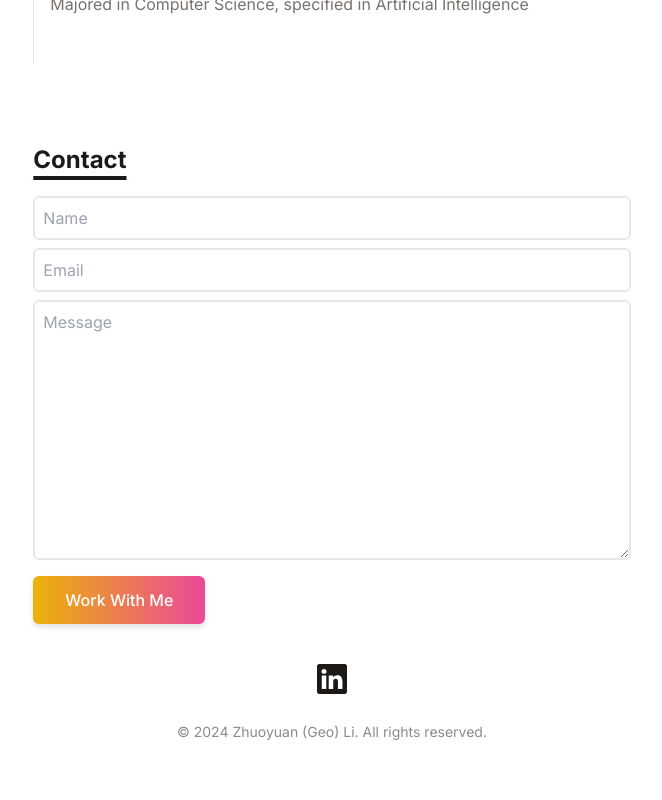
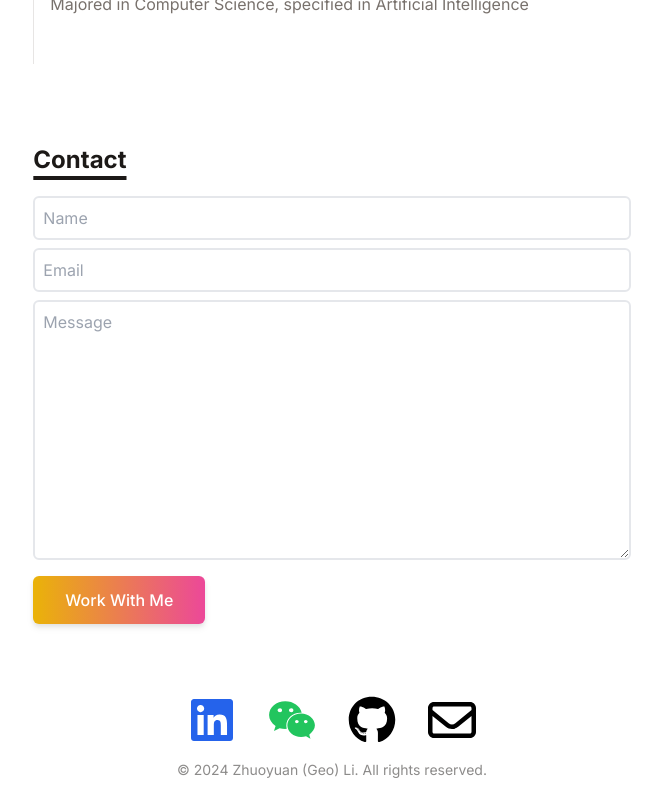
Before and after one commit to Geo-Li/Geo-Portfolio, a React (Vite) app: page / in a window 1280 px wide. Shown: the part 2246-3046 px from the top of the page, without its empty margins (308-970 px from the left). Before the commit the page ends 3008 px from the top, so only its background shows below. Built offline with nearby package versions, Linux system fonts and the light colour scheme.

Commit message:
Added more icons to reach me

```diff
--- a/src/components/Footer.jsx
+++ b/src/components/Footer.jsx
@@ -1,33 +1,221 @@
+import { useState } from "react";
 import React from "react";
 
 const Footer = () => {
+  const wechat = "ZhuoyuanGeoLi";
+  const UCIemail = "zhuoyul4@uci.edu";
+  const NUemail = "ZhuoyuanLi2025@u.northwestern.edu";
+  const personalEmail = "KyriePrise@gmail.com";
+
+  const [displayWechat, setDisplayWechat] = useState(false);
+  const [displayEmail, setDisplayEmail] = useState(false);
+  const [copied, setCopied] = useState(false);
+
+  function showWechatAlert() {
+    setDisplayWechat(true);
+  }
+
+  function closeWechatAlert() {
+    setDisplayWechat(false);
+  }
+
+  function showEmailAlert() {
+    setDisplayEmail(true);
+  }
+
+  function closeEmailAlert() {
+    setDisplayEmail(false);
+  }
+
+  function copyToClipboard(text) {
+    navigator.clipboard
+      .writeText(text)
+      .then(() => {
+        // Handle successful copying
+        setCopied(true);
+        setTimeout(() => {
+          setCopied(false);
+        }, 2000); // Set copied to false after 2 seconds
+      })
+      .catch((err) => console.error("Could not copy text: ", err));
+  }
+
   return (
     <div className="flex flex-col items-center justify-center">
-      <div className="flex items-center justify-center">
+      <div className="flex items-center gap-4 md:gap-8 pt-8 pb-2">
         <a
           href="https://www.linkedin.com/in/geo-li/"
-          // className="bg-stone-400 p-2 font-semibold text-white inline-flex items-center space-x-2 rounded-full">
+          className="text-blue-600"
+          target="_blank"
         >
           <svg
             xmlns="http://www.w3.org/2000/svg"
-            width="30"
-            height="30"
-            fill="currentColor"
-            className="bi bi-linkedin"
-            viewBox="0 0 16 16"
+            viewBox="0 0 448 512"
+            className="w-12 h-12 fill-current"
           >
-            <path d="M0 1.146C0 .513.526 0 1.175 0h13.65C15.474 0 16 .513 16 1.146v13.708c0 .633-.526 1.146-1.175 1.146H1.175C.526 16 0 15.487 0 14.854zm4.943 12.248V6.169H2.542v7.225zm-1.2-8.212c.837 0 1.358-.554 1.358-1.248-.015-.709-.52-1.248-1.342-1.248S2.4 3.226 2.4 3.934c0 .694.521 1.248 1.327 1.248zm4.908 8.212V9.359c0-.216.016-.432.08-.586.173-.431.568-.878 1.232-.878.869 0 1.216.662 1.216 1.634v3.865h2.401V9.25c0-2.22-1.184-3.252-2.764-3.252-1.274 0-1.845.7-2.165 1.193v.025h-.016l.016-.025V6.169h-2.4c.03.678 0 7.225 0 7.225z" />
+            <path d="M416 32H31.9C14.3 32 0 46.5 0 64.3v383.4C0 465.5 14.3 480 31.9 480H416c17.6 0 32-14.5 32-32.3V64.3c0-17.8-14.4-32.3-32-32.3zM135.4 416H69V202.2h66.5V416zm-33.2-243c-21.3 0-38.5-17.3-38.5-38.5S80.9 96 102.2 96c21.2 0 38.5 17.3 38.5 38.5 0 21.3-17.2 38.5-38.5 38.5zm282.1 243h-66.4V312c0-24.8-.5-56.7-34.5-56.7-34.6 0-39.9 27-39.9 54.9V416h-66.4V202.2h63.7v29.2h.9c8.9-16.8 30.6-34.5 62.9-34.5 67.2 0 79.7 44.3 79.7 101.9V416z" />
           </svg>
-          <div class="absolute hidden hover:block w-48 p-4 bg-white shadow-lg rounded-lg text-gray-800 left-0 top-full mt-2 z-10">
-            LinkedIn
+        </a>
+        <button onClick={showWechatAlert} className="text-green-500">
+          <svg
+            xmlns="http://www.w3.org/2000/svg"
+            viewBox="0 0 576 512"
+            className="w-12 h-12 fill-current"
+          >
+            <path d="M385.2 167.6c6.4 0 12.6 .3 18.8 1.1C387.4 90.3 303.3 32 207.7 32 100.5 32 13 104.8 13 197.4c0 53.4 29.3 97.5 77.9 131.6l-19.3 58.6 68-34.1c24.4 4.8 43.8 9.7 68.2 9.7 6.2 0 12.1-.3 18.3-.8-4-12.9-6.2-26.6-6.2-40.8-.1-84.9 72.9-154 165.3-154zm-104.5-52.9c14.5 0 24.2 9.7 24.2 24.4 0 14.5-9.7 24.2-24.2 24.2-14.8 0-29.3-9.7-29.3-24.2 .1-14.7 14.6-24.4 29.3-24.4zm-136.4 48.6c-14.5 0-29.3-9.7-29.3-24.2 0-14.8 14.8-24.4 29.3-24.4 14.8 0 24.4 9.7 24.4 24.4 0 14.6-9.6 24.2-24.4 24.2zM563 319.4c0-77.9-77.9-141.3-165.4-141.3-92.7 0-165.4 63.4-165.4 141.3S305 460.7 397.6 460.7c19.3 0 38.9-5.1 58.6-9.9l53.4 29.3-14.8-48.6C534 402.1 563 363.2 563 319.4zm-219.1-24.5c-9.7 0-19.3-9.7-19.3-19.6 0-9.7 9.7-19.3 19.3-19.3 14.8 0 24.4 9.7 24.4 19.3 0 10-9.7 19.6-24.4 19.6zm107.1 0c-9.7 0-19.3-9.7-19.3-19.6 0-9.7 9.7-19.3 19.3-19.3 14.5 0 24.4 9.7 24.4 19.3 .1 10-9.9 19.6-24.4 19.6z" />
+          </svg>
+        </button>
+        {displayWechat && (
+          <div
+            className="fixed top-1/2 left-1/2 p-8 transform
+                 -translate-x-1/2 -translate-y-1/2 z-50
+                 border text-green-800 rounded-lg bg-green-50
+                 dark:bg-gray-600 dark:text-green-400
+                 border-green-500 dark:border-green-800"
+            role="alert"
+          >
+            <div className="flex justify-center items-center">
+              <div className="text-center">
+                <span className="sr-only">
+                  Please reach out to me on WeChat using the ID: ZhuoyuanGeoLi
+                </span>
+                <p>Please reach out to me on WeChat using the ID:</p>
+                <button
+                  className="text-lg font-semibold underline"
+                  onClick={copyToClipboard(wechat)}
+                >
+                  {wechat}
+                </button>
+                {copied && <div className="notification">Copied</div>}
+              </div>
+              <button
+                type="button"
+                onClick={closeWechatAlert}
+                className="ml-1.5 -mr-1.5 -my-1.5 bg-green-50
+                         text-green-500 rounded-lg focus:ring-2
+                         focus:ring-green-400 p-1.5
+                         hover:bg-green-200 inline-flex
+                         items-center justify-center h-8 w-8
+                         dark:bg-gray-600 dark:text-green-400
+                         dark:hover:bg-gray-800"
+                aria-label="Close"
+              >
+                <span className="sr-only">Close</span>
+                <svg
+                  className="w-3 h-3"
+                  aria-hidden="true"
+                  xmlns="http://www.w3.org/2000/svg"
+                  fill="none"
+                  viewBox="0 0 14 14"
+                >
+                  <path
+                    stroke="currentColor"
+                    strokeLinecap="round"
+                    strokeLinejoin="round"
+                    stroke-width="2"
+                    d="m1 1 6 6m0 0 6 6M7 7l6-6M7 7l-6 6"
+                  />
+                </svg>
+              </button>
+            </div>
           </div>
+        )}
+        <a
+          href="https://github.com/Geo-Li?tab=repositories"
+          className="text-black dark:text-white"
+          target="_blank"
+        >
+          <svg
+            xmlns="http://www.w3.org/2000/svg"
+            viewBox="0 0 496 512"
+            className="w-12 h-12 fill-current"
+          >
+            <path d="M165.9 397.4c0 2-2.3 3.6-5.2 3.6-3.3 .3-5.6-1.3-5.6-3.6 0-2 2.3-3.6 5.2-3.6 3-.3 5.6 1.3 5.6 3.6zm-31.1-4.5c-.7 2 1.3 4.3 4.3 4.9 2.6 1 5.6 0 6.2-2s-1.3-4.3-4.3-5.2c-2.6-.7-5.5 .3-6.2 2.3zm44.2-1.7c-2.9 .7-4.9 2.6-4.6 4.9 .3 2 2.9 3.3 5.9 2.6 2.9-.7 4.9-2.6 4.6-4.6-.3-1.9-3-3.2-5.9-2.9zM244.8 8C106.1 8 0 113.3 0 252c0 110.9 69.8 205.8 169.5 239.2 12.8 2.3 17.3-5.6 17.3-12.1 0-6.2-.3-40.4-.3-61.4 0 0-70 15-84.7-29.8 0 0-11.4-29.1-27.8-36.6 0 0-22.9-15.7 1.6-15.4 0 0 24.9 2 38.6 25.8 21.9 38.6 58.6 27.5 72.9 20.9 2.3-16 8.8-27.1 16-33.7-55.9-6.2-112.3-14.3-112.3-110.5 0-27.5 7.6-41.3 23.6-58.9-2.6-6.5-11.1-33.3 2.6-67.9 20.9-6.5 69 27 69 27 20-5.6 41.5-8.5 62.8-8.5s42.8 2.9 62.8 8.5c0 0 48.1-33.6 69-27 13.7 34.7 5.2 61.4 2.6 67.9 16 17.7 25.8 31.5 25.8 58.9 0 96.5-58.9 104.2-114.8 110.5 9.2 7.9 17 22.9 17 46.4 0 33.7-.3 75.4-.3 83.6 0 6.5 4.6 14.4 17.3 12.1C428.2 457.8 496 362.9 496 252 496 113.3 383.5 8 244.8 8zM97.2 352.9c-1.3 1-1 3.3 .7 5.2 1.6 1.6 3.9 2.3 5.2 1 1.3-1 1-3.3-.7-5.2-1.6-1.6-3.9-2.3-5.2-1zm-10.8-8.1c-.7 1.3 .3 2.9 2.3 3.9 1.6 1 3.6 .7 4.3-.7 .7-1.3-.3-2.9-2.3-3.9-2-.6-3.6-.3-4.3 .7zm32.4 35.6c-1.6 1.3-1 4.3 1.3 6.2 2.3 2.3 5.2 2.6 6.5 1 1.3-1.3 .7-4.3-1.3-6.2-2.2-2.3-5.2-2.6-6.5-1zm-11.4-14.7c-1.6 1-1.6 3.6 0 5.9 1.6 2.3 4.3 3.3 5.6 2.3 1.6-1.3 1.6-3.9 0-6.2-1.4-2.3-4-3.3-5.6-2z" />
+          </svg>
         </a>
-        {/* <div id="tooltip-jese" role="tooltip" class="absolute z-10 invisible inline-block px-3 py-2 text-sm font-medium text-white transition-opacity duration-300 bg-gray-900 rounded-lg shadow-sm opacity-0 tooltip dark:bg-gray-700"> */}
-        <div className="tooltip-arrow" data-popper-arrow></div>
-        {/* </div> */}
+        <button onClick={showEmailAlert} className="text-black dark:text-white">
+          <svg
+            xmlns="http://www.w3.org/2000/svg"
+            viewBox="0 0 512 512"
+            className="w-12 h-12 fill-current"
+          >
+            <path d="M64 112c-8.8 0-16 7.2-16 16v22.1L220.5 291.7c20.7 17 50.4 17 71.1 0L464 150.1V128c0-8.8-7.2-16-16-16H64zM48 212.2V384c0 8.8 7.2 16 16 16H448c8.8 0 16-7.2 16-16V212.2L322 328.8c-38.4 31.5-93.7 31.5-132 0L48 212.2zM0 128C0 92.7 28.7 64 64 64H448c35.3 0 64 28.7 64 64V384c0 35.3-28.7 64-64 64H64c-35.3 0-64-28.7-64-64V128z" />
+          </svg>
+        </button>
+        {displayEmail && (
+          <div
+            className="fixed top-1/2 left-1/2 p-8 transform
+                 -translate-x-1/2 -translate-y-1/2 z-50
+                 border text-green-800 rounded-lg bg-green-50
+                 dark:bg-gray-600 dark:text-green-400
+                 border-green-500 dark:border-green-800"
+            role="alert"
+          >
+            <div className="flex justify-center items-center">
+              <span className="sr-only">
+                Please reach out to me via e-mail at:
+                ZhuoyuanLi2025@u.northwestern.edu
+              </span>
+              <div className="text-center">
+                <p>Please reach out to me via e-mail at:</p>
+                <span>
+                  <div className="italic">School email:</div>
+                  <button
+                    className="text-lg font-semibold underline"
+                    onClick={copyToClipboard(NUemail)}
+                  >
+                    {NUemail}
+                  </button>
+                  <br />
+                  <button
+                    className="text-lg font-semibold underline"
+                    onClick={copyToClipboard(UCIemail)}
+                  >
+                    {UCIemail}
+                  </button>
+                  <div className="italic">Personal email:</div>
+                  <button
+                    className="text-lg font-semibold underline"
+                    onClick={copyToClipboard(personalEmail)}
+                  >
+                    {personalEmail}
+                  </button>
+                </span>
+              </div>
+              <button
+                type="button"
+                onClick={closeEmailAlert}
+                className="ml-1.5 -mr-1.5 -my-1.5 bg-green-50
+                         text-green-500 rounded-lg focus:ring-2
+                         focus:ring-green-400 p-1.5
+                         hover:bg-green-200 inline-flex
+                         items-center justify-center h-8 w-8
+                         dark:bg-gray-600 dark:text-green-400
+                         dark:hover:bg-gray-800"
+                aria-label="Close"
+              >
+                <span className="sr-only">Close</span>
+                <svg
+                  className="w-3 h-3"
+                  aria-hidden="true"
+                  xmlns="http://www.w3.org/2000/svg"
+                  fill="none"
+                  viewBox="0 0 14 14"
+                >
+                  <path
+                    stroke="currentColor"
+                    strokeLinecap="round"
+                    strokeLinejoin="round"
+                    stroke-width="2"
+                    d="m1 1 6 6m0 0 6 6M7 7l6-6M7 7l-6 6"
+                  />
+                </svg>
+              </button>
+            </div>
+          </div>
+        )}
       </div>
-      <div className="py-5 text-center">
-        {}
+      <div className="pb-5 text-center">
         <p className="text-sm mt-2 opacity-50">
           &copy; {new Date().getFullYear()}
           {} Zhuoyuan (Geo) Li. All rights reserved.
--- a/src/components/Skill.jsx
+++ b/src/components/Skill.jsx
@@ -1,7 +1,6 @@
 import React from "react";
 import skill from "../data/skill";
 import SkillItem from "./SkillItem";
-import Title from "./Title";
 
 const Skill = () => {
   return (
```
Also changed, not shown: index.html (+7 -4 lines).
